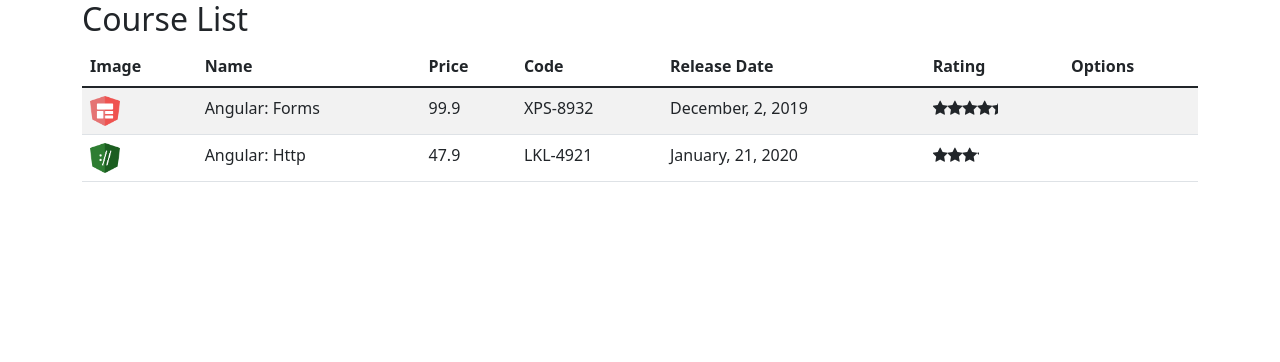
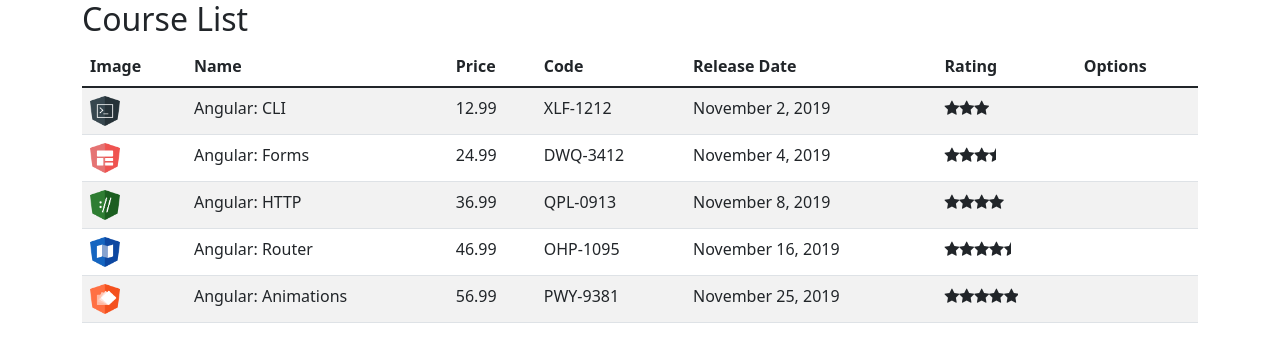
Before and after one commit to RichardZozimo/course-manage, an Angular app: page / in a window 1280 px wide. Shown: the top 362 px of the page. Built offline with nearby package versions, Linux system fonts and the light colour scheme.

Commit message:
injeção de dependencia

```diff
--- a/src/app/courses/course-list.component.ts
+++ b/src/app/courses/course-list.component.ts
@@ -1,5 +1,6 @@
 import { Component, OnInit } from "@angular/core";
 import { Course } from "./course";
+import { CourseService } from "./course.service";
 
 @Component({
   selector: 'app-course-list',
@@ -9,29 +10,10 @@
 
   courses: Course[] = [];
 
+  constructor(private courseService: CourseService) {}
+
   ngOnInit(): void {
-    this.courses = [
-      {
-        id: 1,
-        name: 'Angular: Forms',
-        imageUrl: '/assets/images/forms.png',
-        price: 99.90,
-        code: 'XPS-8932',
-        duration: 120,
-        rating: 4.4,
-        releaseDate: 'December, 2, 2019'
-      },
-      {
-        id: 2,
-        name: 'Angular: Http',
-        imageUrl: '/assets/images/http.png',
-        price: 47.90,
-        code: 'LKL-4921',
-        duration: 80,
-        rating: 3.1,
-        releaseDate: 'January, 21, 2020'
-      }
-  ]
+    this.courses = this.courseService.retrieveAll();
   }
 
 }
--- /dev/null
+++ b/src/app/courses/course.service.ts
@@ -0,0 +1,71 @@
+import { Injectable } from "@angular/core";
+import { Course } from "./course";
+
+@Injectable({
+  providedIn: 'root'
+})
+export class CourseService {
+
+  retrieveAll(): Course[] {
+    return COURSES;
+  }
+
+}
+
+var COURSES: Course[] = [
+  {
+      id: 1,
+      name: 'Angular: CLI',
+      releaseDate: 'November 2, 2019',
+      description: 'Neste curso, os alunos irão obter um grande conhecimento nos principais recursos do CLI.',
+      duration: 120,
+      code: 'XLF-1212',
+      rating: 3,
+      price: 12.99,
+      imageUrl: '/assets/images/cli.png',
+  },
+  {
+      id: 2,
+      name: 'Angular: Forms',
+      releaseDate: 'November 4, 2019',
+      description: 'Neste curso, os alunos irão obter um conhecimento aprofundado sobre os recursos disponíveis no módulo de Forms.',
+      duration: 80,
+      code: 'DWQ-3412',
+      rating: 3.5,
+      price: 24.99,
+      imageUrl: '/assets/images/forms.png',
+  },
+  {
+      id: 3,
+      name: 'Angular: HTTP',
+      releaseDate: 'November 8, 2019',
+      description: 'Neste curso, os alunos irão obter um conhecimento aprofundado sobre os recursos disponíveis no módulo de HTTP.',
+      duration: 80,
+      code: 'QPL-0913',
+      rating: 4.0,
+      price: 36.99,
+      imageUrl: '/assets/images/http.png',
+  },
+  {
+      id: 4,
+      name: 'Angular: Router',
+      releaseDate: 'November 16, 2019',
+      description: 'Neste curso, os alunos irão obter um conhecimento aprofundado sobre os recursos disponíveis no módulo de Router.',
+      duration: 80,
+      code: 'OHP-1095',
+      rating: 4.5,
+      price: 46.99,
+      imageUrl: '/assets/images/router.png',
+  },
+  {
+      id: 5,
+      name: 'Angular: Animations',
+      releaseDate: 'November 25, 2019',
+      description: 'Neste curso, os alunos irão obter um conhecimento aprofundado sobre os recursos disponíveis sobre Animation.',
+      duration: 80,
+      code: 'PWY-9381',
+      rating: 5,
+      price: 56.99,
+      imageUrl: '/assets/images/animations.png',
+  }
+];
--- a/src/app/courses/course.ts
+++ b/src/app/courses/course.ts
@@ -7,8 +7,9 @@
   duration: number;
   rating: number;
   releaseDate: string;
+  description: string;
 
-  constructor(id: number, name: string, imageUrl: string, price: number, code: string, duration: number, rating: number, releaseDate: string) {
+  constructor(id: number, name: string, imageUrl: string, price: number, code: string, duration: number, rating: number, releaseDate: string, description: string) {
     this.id = id;
     this.name = name;
     this.imageUrl = imageUrl;
@@ -17,5 +18,6 @@
     this.duration = duration;
     this.rating = rating;
     this.releaseDate = releaseDate;
+    this.description = description;
   }
 }
```
